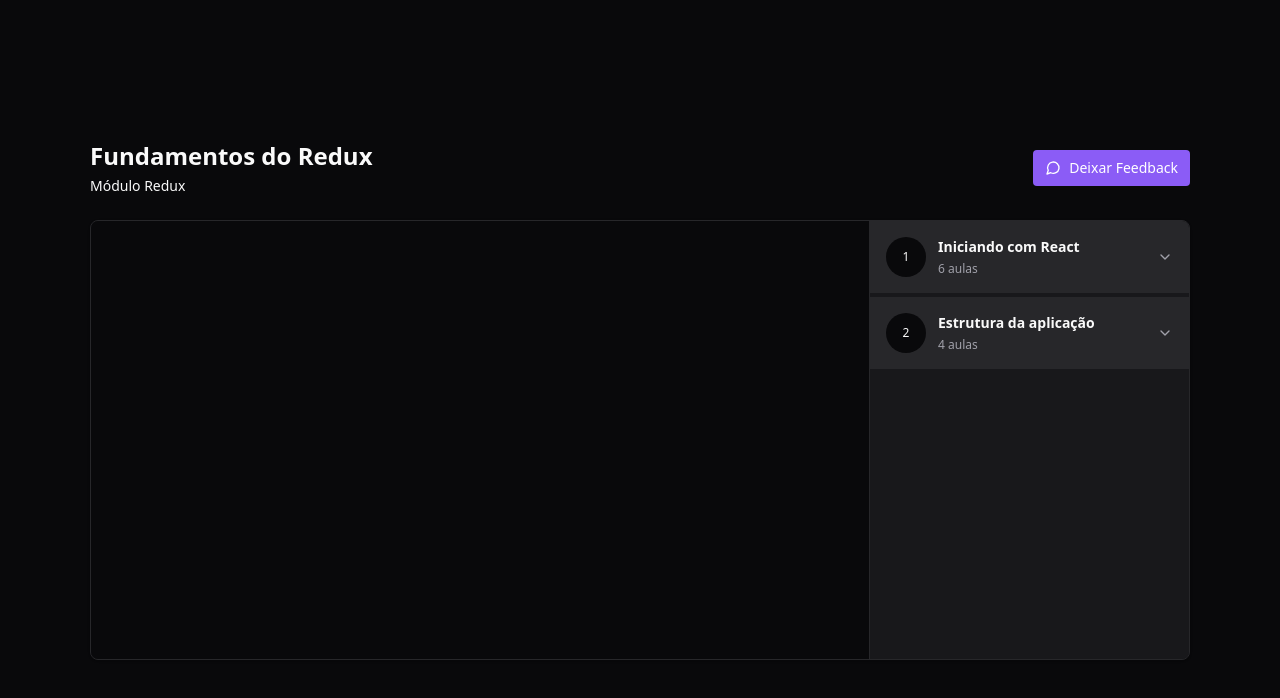
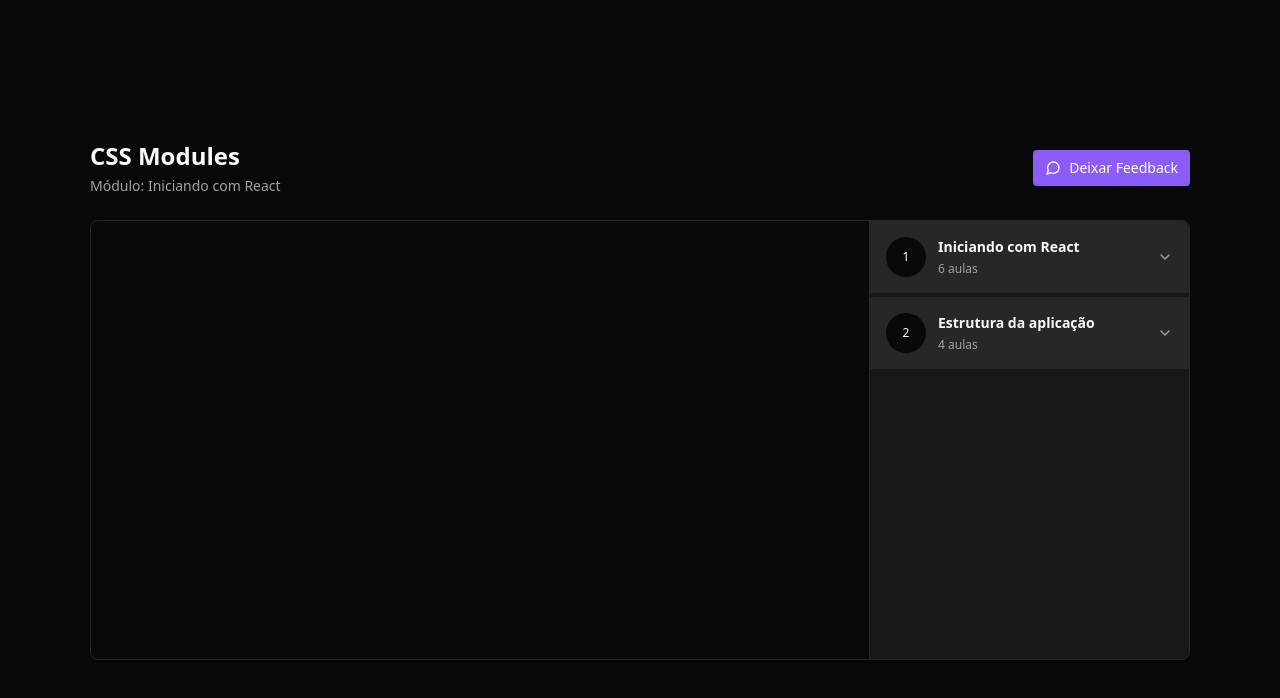
Before and after one commit to vitorsemidio-dev/react-redux-zustand, a React (Vite) app: page / in a window 1280 px wide. Shown: the top 698 px of the page. Built offline with nearby package versions, Linux system fonts and the light colour scheme.

Commit message:
feat: show lesson info in header and highlight current lesson

```diff
--- a/src/components/Header.tsx
+++ b/src/components/Header.tsx
@@ -1,13 +1,24 @@
-interface HeaderProps {
-  title: string;
-  subtitle: string;
-}
+import { useAppSelector } from "../store";
 
-export function Header({ subtitle, title }: HeaderProps) {
+export function Header() {
+  const { currentLesson, currentModule } = useAppSelector((state) => {
+    const { currentLessonIndex, currentModuleIndex } = state.player;
+    const currentModule = state.player.course.modules[currentModuleIndex];
+    const currentLesson = currentModule.lessons[currentLessonIndex];
+    return {
+      currentLesson,
+      currentModule,
+    }
+  });
+
   return (
     <div className="flex flex-col gap-1">
-      <h1 className="text-2xl font-bold">{title}</h1>
-      <span className="zinc-400 text-sm">{subtitle}</span>
+      <h1 className="text-2xl font-bold">
+        {currentLesson.title}
+      </h1>
+      <span className="text-zinc-400 text-sm">
+        Módulo: {currentModule.title}
+      </span>
     </div>
   );
 }
--- a/src/components/Lesson.tsx
+++ b/src/components/Lesson.tsx
@@ -1,16 +1,26 @@
-import { Video } from "lucide-react";
+import { PlayCircle, Video } from "lucide-react";
 
 interface LessonProps {
   duration: string;
+  isCurrent?: boolean;
   title: string;
   onPlay: () => void
 }
 
-export function Lesson({ duration, title, onPlay }: LessonProps) {
+export function Lesson({ duration, isCurrent = false, title, onPlay }: LessonProps) {
 
   return (
-    <button className="flex items-center gap-3 text-sm text-zinc-400" onClick={onPlay}>
-      <Video className="h-4 w-4 text-zinc-500" />
+    <button
+      className="flex items-center gap-3 text-sm text-zinc-400 data-[active=true]:text-emerald-400 enabled:hover:text-zinc-100"
+      data-active={isCurrent}
+      disabled={isCurrent}
+      onClick={onPlay}
+    >
+      {isCurrent ? (
+        <PlayCircle className="h-4 w-4 text-emerald-500" />
+      ) : (
+        <Video className="h-4 w-4 text-zinc-500" />
+      )}
       <span>
         {title}
       </span>
--- a/src/components/Module.tsx
+++ b/src/components/Module.tsx
@@ -13,7 +13,12 @@ interface ModuleProps {
 }
 
 export function Module({ amountOfLessons, moduleIndex, title }: ModuleProps) {
-  const lessons = useAppSelector(state => state.player.course.modules[moduleIndex].lessons)
+  const lessons = useAppSelector(state => state.player.course.modules[moduleIndex].lessons);
+  const { currentLessonIndex, currentModuleIndex } = useAppSelector(state => {
+    const { currentLessonIndex, currentModuleIndex } = state.player
+    return { currentLessonIndex, currentModuleIndex }
+  });
+
   const dispatch = useDispatch();
 
   return (
@@ -37,6 +42,7 @@ export function Module({ amountOfLessons, moduleIndex, title }: ModuleProps) {
               duration={lesson.duration}
               title={lesson.title}
               onPlay={() => dispatch(play({ moduleIndex, lessonIndex }))}
+              isCurrent={currentLessonIndex === lessonIndex && currentModuleIndex === moduleIndex}
             />
           ))}
         </nav>
--- a/src/pages/Player.tsx
+++ b/src/pages/Player.tsx
@@ -12,7 +12,7 @@ export function Player() {
     <div className="flex h-screen items-center justify-center bg-zinc-950 text-zinc-50">
       <div className="flex w-[1100px] flex-col gap-6">
         <div className="flex items-center justify-between">
-          <Header title={"Fundamentos do Redux"} subtitle={"Módulo Redux"} />
+          <Header />
 
           <button className="flex items-center gap-2 rounded bg-violet-500 px-3 py-2 text-sm font-medium text-white hover:bg-violet-600">
             <MessageCircle className="h-4 w-4" />
```
